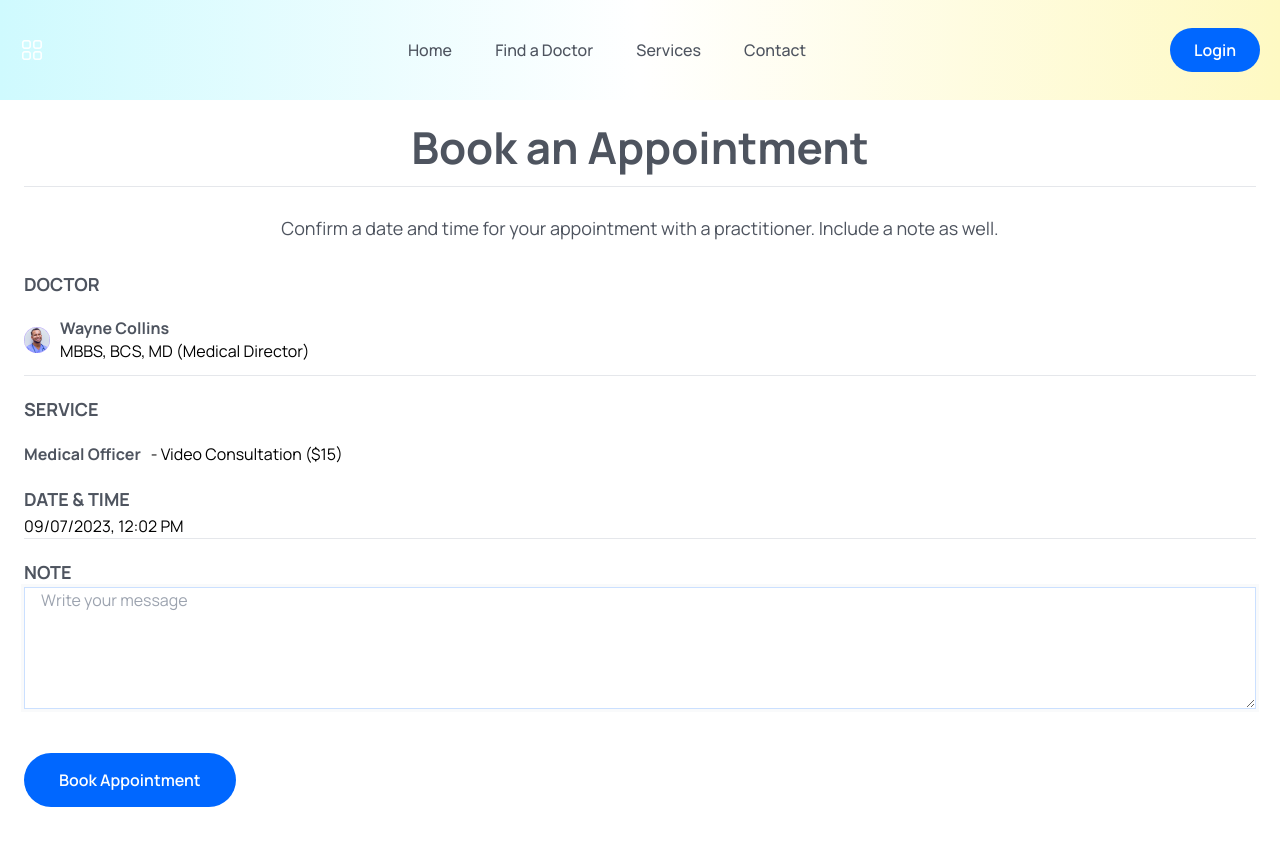
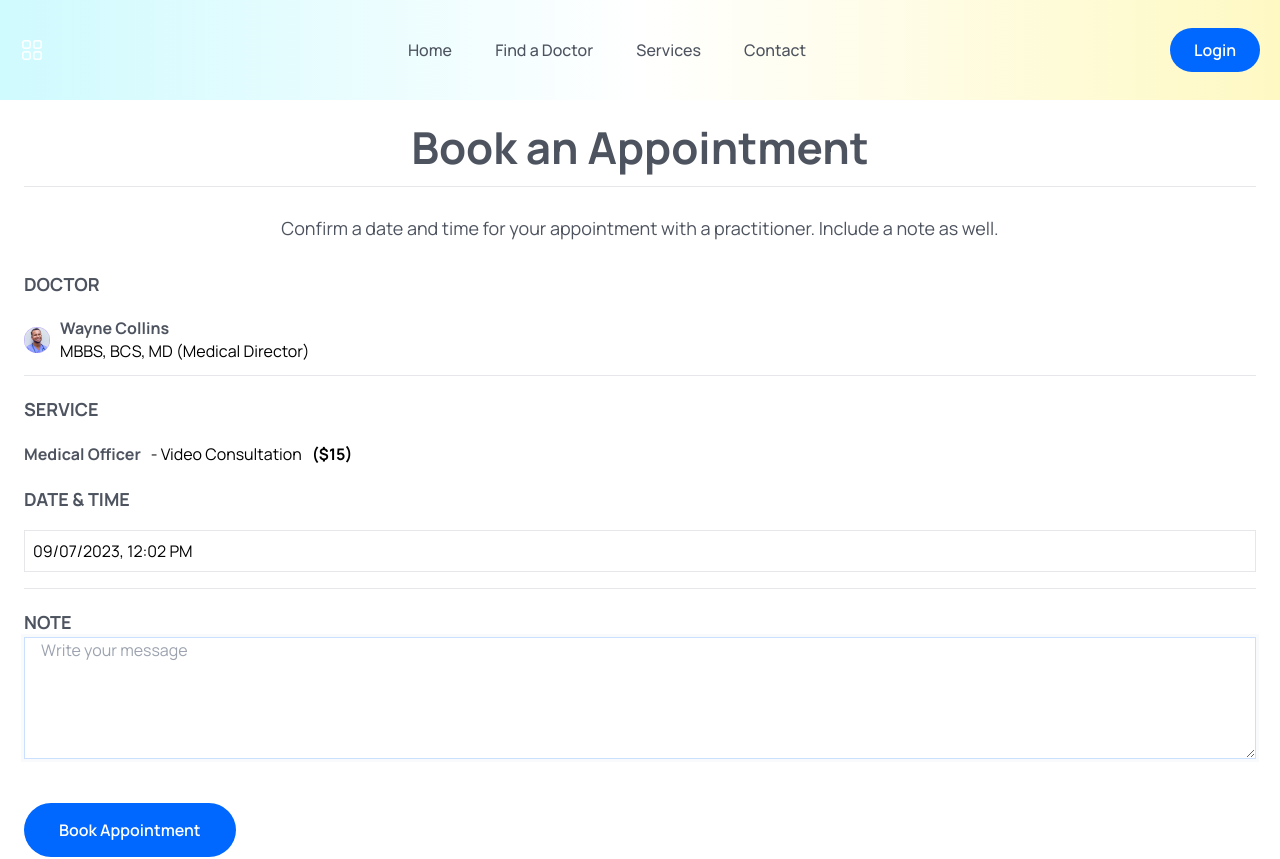
Before and after one commit to Efoneli/telemed, a React (Vite) app in the folder frontend/: page /appointment in a window 1280 px wide. Shown: the top 859 px of the page. Built offline with nearby package versions, Linux system fonts and the light colour scheme.

Commit message:
date and time

```diff
--- a/frontend/src/pages/Appointment/Appointment.jsx
+++ b/frontend/src/pages/Appointment/Appointment.jsx
@@ -28,7 +28,7 @@ const Appointment = () => {
 
         <h3 className='text__para font-bold'>SERVICE</h3>
 
-        <p className="flex items-center gap-[6px] lg:gap-[10px] mt-2 mb-3 lg:mt-[18px]"><span className="text-[10px] leading-3 lg:text-[16px] lg:leading-[22px] font-[700] text-headingColor">Medical Officer </span>  -  Video Consultation ($15)</p>
+        <p className="flex items-center gap-[6px] lg:gap-[10px] mt-2 mb-3 lg:mt-[18px]"><span className="text-[10px] leading-3 lg:text-[16px] lg:leading-[22px] font-[700] text-headingColor">Medical Officer </span>  -  Video Consultation <span className='font-bold'> ($15)</span></p>
 
         <h3 className='text__para font-bold'>DATE & TIME</h3>
         <DateTime />
--- a/frontend/src/pages/Appointment/DateTime.jsx
+++ b/frontend/src/pages/Appointment/DateTime.jsx
@@ -10,7 +10,7 @@ const DateTimePicker = () => {
   };
 
   return (
-    <div>
+    <div className='my-4 border border-solid p-2 py-2'>
       <DatePicker
         selected={selectedDate}
         onChange={handleDateChange}
```
